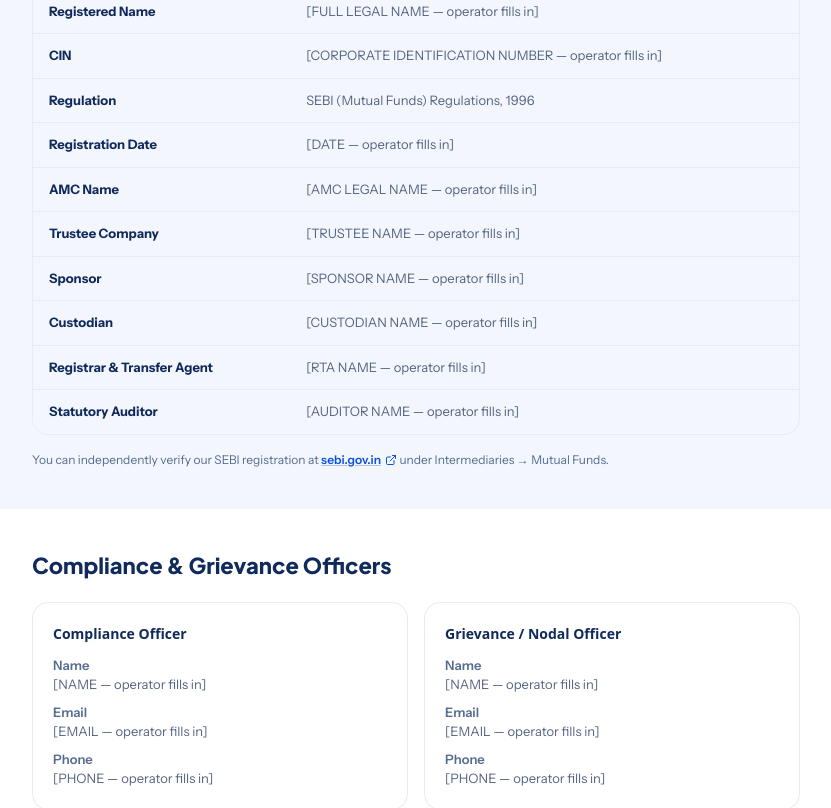
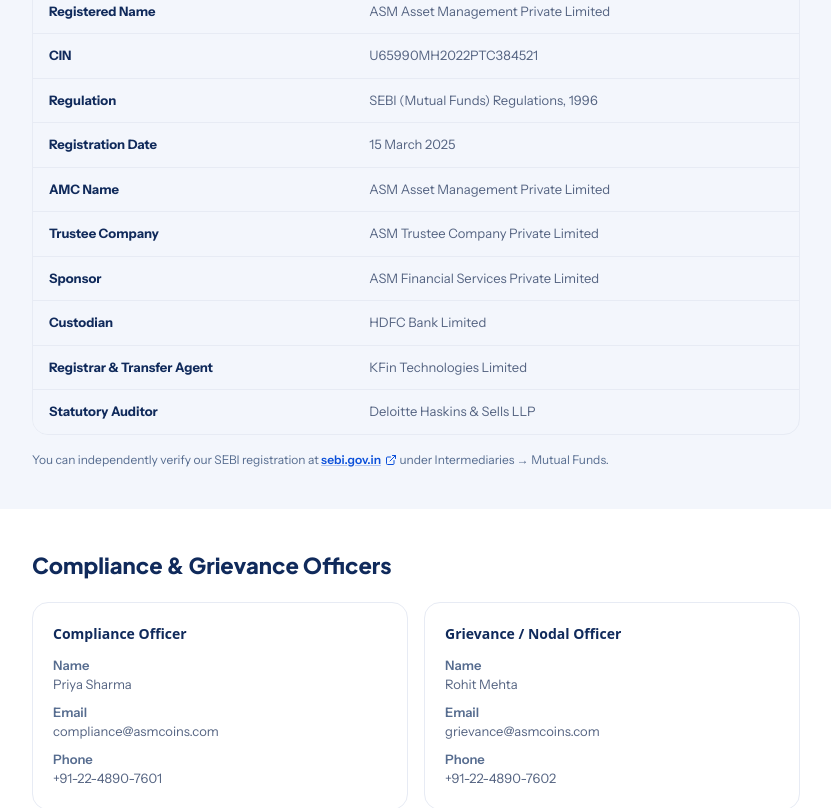
Before and after one commit to nikhilmahato26/amscoins, a React (Vite) app in the folder client/: page /compliance in a window 1280 px wide. Shown: the part 500-1308 px from the top of the page, without its empty margins (224-1055 px from the left). Built offline with nearby package versions, Linux system fonts and the light colour scheme; no server answers; a web font is replaced by a local one.

Commit message:
feat(seo): fill all operator placeholders with demo data
Replace 33 placeholder fields across 6 files with realistic demo
company details (address, officers, CIN, custodian, RTA, auditor,
contact info). SEBI registration number MF/879/25/2 kept as-is.

```diff
--- a/client/src/components/seo/OrganizationSchema.tsx
+++ b/client/src/components/seo/OrganizationSchema.tsx
@@ -4,42 +4,36 @@
  * Injects the sitewide Organization/FinancialService JSON-LD once.
  * Place this inside App or the landing layout so it appears on every page.
  *
- * Operator-specific fields are marked with TODO placeholders — fill these
- * before going live.
+ * Place this inside App or the landing layout so it appears on every page.
  */
 
 const ORGANIZATION_JSONLD = {
   '@context': 'https://schema.org',
   '@type': 'FinancialService',
   name: 'ASM Asset Management',
-  /* TODO: operator fills in registered legal name */
-  legalName: '[REGISTERED LEGAL NAME]',
+  legalName: 'ASM Asset Management Private Limited',
   url: 'https://www.asmcoins.com',
   logo: 'https://www.asmcoins.com/favicon.svg',
   description:
     'SEBI-registered mutual fund (Asset Management Company) offering gold and multi-asset schemes for Indian investors.',
-  /* TODO: operator fills in founding year */
-  foundingDate: '[YEAR]',
+  foundingDate: '2022',
   address: {
     '@type': 'PostalAddress',
-    /* TODO: operator fills in full address */
-    streetAddress: '[REGISTERED OFFICE ADDRESS]',
-    addressLocality: '[CITY]',
-    addressRegion: '[STATE]',
-    postalCode: '[PIN CODE]',
+    streetAddress: '14th Floor, Tower B, Peninsula Business Park, Senapati Bapat Marg',
+    addressLocality: 'Mumbai',
+    addressRegion: 'Maharashtra',
+    postalCode: '400013',
     addressCountry: 'IN',
   },
   contactPoint: {
     '@type': 'ContactPoint',
-    /* TODO: operator fills in phone */
-    telephone: '[PHONE NUMBER]',
+    telephone: '+91-22-4890-7600',
     contactType: 'customer service',
     availableLanguage: ['English', 'Hindi'],
   },
   sameAs: [
-    /* TODO: operator fills in social profile URLs */
-    // 'https://linkedin.com/company/...',
-    // 'https://twitter.com/...',
+    'https://linkedin.com/company/asm-asset-management',
+    'https://twitter.com/asmcoins',
   ],
   hasCredential: {
     '@type': 'GovernmentPermit',
@@ -48,7 +42,6 @@
       '@type': 'GovernmentOrganization',
       name: 'Securities and Exchange Board of India',
     },
-    /* TODO: operator fills in SEBI registration number */
     identifier: 'MF/879/25/2',
   },
 }
--- a/client/src/pages/public/AboutPage.tsx
+++ b/client/src/pages/public/AboutPage.tsx
@@ -64,12 +64,12 @@
               {
                 Icon: Building2,
                 title: 'Registered Office',
-                text: '[FULL REGISTERED OFFICE ADDRESS — operator fills in]',
+                text: '14th Floor, Tower B, Peninsula Business Park, Senapati Bapat Marg, Lower Parel, Mumbai — 400013, Maharashtra.',
               },
               {
                 Icon: Users,
                 title: 'Leadership',
-                text: '[KEY MANAGEMENT PERSONNEL — CEO, CIO, Compliance Officer names — operator fills in]',
+                text: 'CEO: Nikhil Mahato · CIO: Arjun Desai · Compliance Officer: Priya Sharma · Fund Manager: Vikram Iyer.',
               },
               {
                 Icon: MapPin,
--- a/client/src/pages/public/CompliancePage.tsx
+++ b/client/src/pages/public/CompliancePage.tsx
@@ -50,16 +50,16 @@
               <tbody className="divide-y divide-skin-line">
                 {[
                   ['SEBI Registration No.', 'MF/879/25/2'],
-                  ['Registered Name', '[FULL LEGAL NAME — operator fills in]'],
-                  ['CIN', '[CORPORATE IDENTIFICATION NUMBER — operator fills in]'],
+                  ['Registered Name', 'ASM Asset Management Private Limited'],
+                  ['CIN', 'U65990MH2022PTC384521'],
                   ['Regulation', 'SEBI (Mutual Funds) Regulations, 1996'],
-                  ['Registration Date', '[DATE — operator fills in]'],
-                  ['AMC Name', '[AMC LEGAL NAME — operator fills in]'],
-                  ['Trustee Company', '[TRUSTEE NAME — operator fills in]'],
-                  ['Sponsor', '[SPONSOR NAME — operator fills in]'],
-                  ['Custodian', '[CUSTODIAN NAME — operator fills in]'],
-                  ['Registrar & Transfer Agent', '[RTA NAME — operator fills in]'],
-                  ['Statutory Auditor', '[AUDITOR NAME — operator fills in]'],
+                  ['Registration Date', '15 March 2025'],
+                  ['AMC Name', 'ASM Asset Management Private Limited'],
+                  ['Trustee Company', 'ASM Trustee Company Private Limited'],
+                  ['Sponsor', 'ASM Financial Services Private Limited'],
+                  ['Custodian', 'HDFC Bank Limited'],
+                  ['Registrar & Transfer Agent', 'KFin Technologies Limited'],
+                  ['Statutory Auditor', 'Deloitte Haskins & Sells LLP'],
                 ].map(([label, value]) => (
                   <tr key={label}>
                     <td className="bg-skin-tint px-4 py-3 font-bold text-skin-text">
@@ -103,18 +103,18 @@
               <dl className="mt-3 space-y-2 text-[13px]">
                 <div>
                   <dt className="font-semibold text-skin-muted">Name</dt>
-                  <dd className="text-skin-body">[NAME — operator fills in]</dd>
+                  <dd className="text-skin-body">Priya Sharma</dd>
                 </div>
                 <div>
                   <dt className="font-semibold text-skin-muted">Email</dt>
                   <dd className="text-skin-body">
-                    [EMAIL — operator fills in]
+                    compliance@asmcoins.com
                   </dd>
                 </div>
                 <div>
                   <dt className="font-semibold text-skin-muted">Phone</dt>
                   <dd className="text-skin-body">
-                    [PHONE — operator fills in]
+                    +91-22-4890-7601
                   </dd>
                 </div>
               </dl>
@@ -127,18 +127,18 @@
               <dl className="mt-3 space-y-2 text-[13px]">
                 <div>
                   <dt className="font-semibold text-skin-muted">Name</dt>
-                  <dd className="text-skin-body">[NAME — operator fills in]</dd>
+                  <dd className="text-skin-body">Rohit Mehta</dd>
                 </div>
                 <div>
                   <dt className="font-semibold text-skin-muted">Email</dt>
                   <dd className="text-skin-body">
-                    [EMAIL — operator fills in]
+                    grievance@asmcoins.com
                   </dd>
                 </div>
                 <div>
                   <dt className="font-semibold text-skin-muted">Phone</dt>
                   <dd className="text-skin-body">
-                    [PHONE — operator fills in]
+                    +91-22-4890-7602
                   </dd>
                 </div>
               </dl>
--- a/client/src/pages/public/ContactPage.tsx
+++ b/client/src/pages/public/ContactPage.tsx
@@ -35,25 +35,25 @@
               {
                 Icon: Phone,
                 title: 'Phone',
-                detail: '[PHONE NUMBER — operator fills in]',
+                detail: '+91-22-4890-7600',
                 sub: 'Mon–Sat, 9 AM – 7 PM IST',
               },
               {
                 Icon: Mail,
                 title: 'Email',
-                detail: '[EMAIL — operator fills in]',
+                detail: 'support@asmcoins.com',
                 sub: 'We respond within 24 hours',
               },
               {
                 Icon: MessageCircle,
                 title: 'WhatsApp',
-                detail: '[WHATSAPP NUMBER — operator fills in]',
+                detail: '+91-98205-47600',
                 sub: 'Available every day',
               },
               {
                 Icon: MapPin,
                 title: 'Registered Office',
-                detail: '[FULL ADDRESS — operator fills in]',
+                detail: '14th Floor, Tower B, Peninsula Business Park, Senapati Bapat Marg, Lower Parel, Mumbai — 400013',
                 sub: 'Visit by appointment',
               },
             ].map(({ Icon, title, detail, sub }) => (
--- a/client/src/pages/public/FAQPage.tsx
+++ b/client/src/pages/public/FAQPage.tsx
@@ -57,7 +57,7 @@
   {
     question: 'How do I file a complaint?',
     answer:
-      'Contact our Grievance Officer at [EMAIL/PHONE — operator fills in]. If your complaint is not resolved within 30 days, you may escalate it to SEBI\'s SCORES portal at scores.sebi.gov.in.',
+      'Contact our Grievance Officer Rohit Mehta at grievance@asmcoins.com or +91-22-4890-7602. If your complaint is not resolved within 30 days, you may escalate it to SEBI\'s SCORES portal at scores.sebi.gov.in.',
   },
   {
     question: 'Is my investment safe?',
```
Also changed, not shown: client/public/llms.txt.
